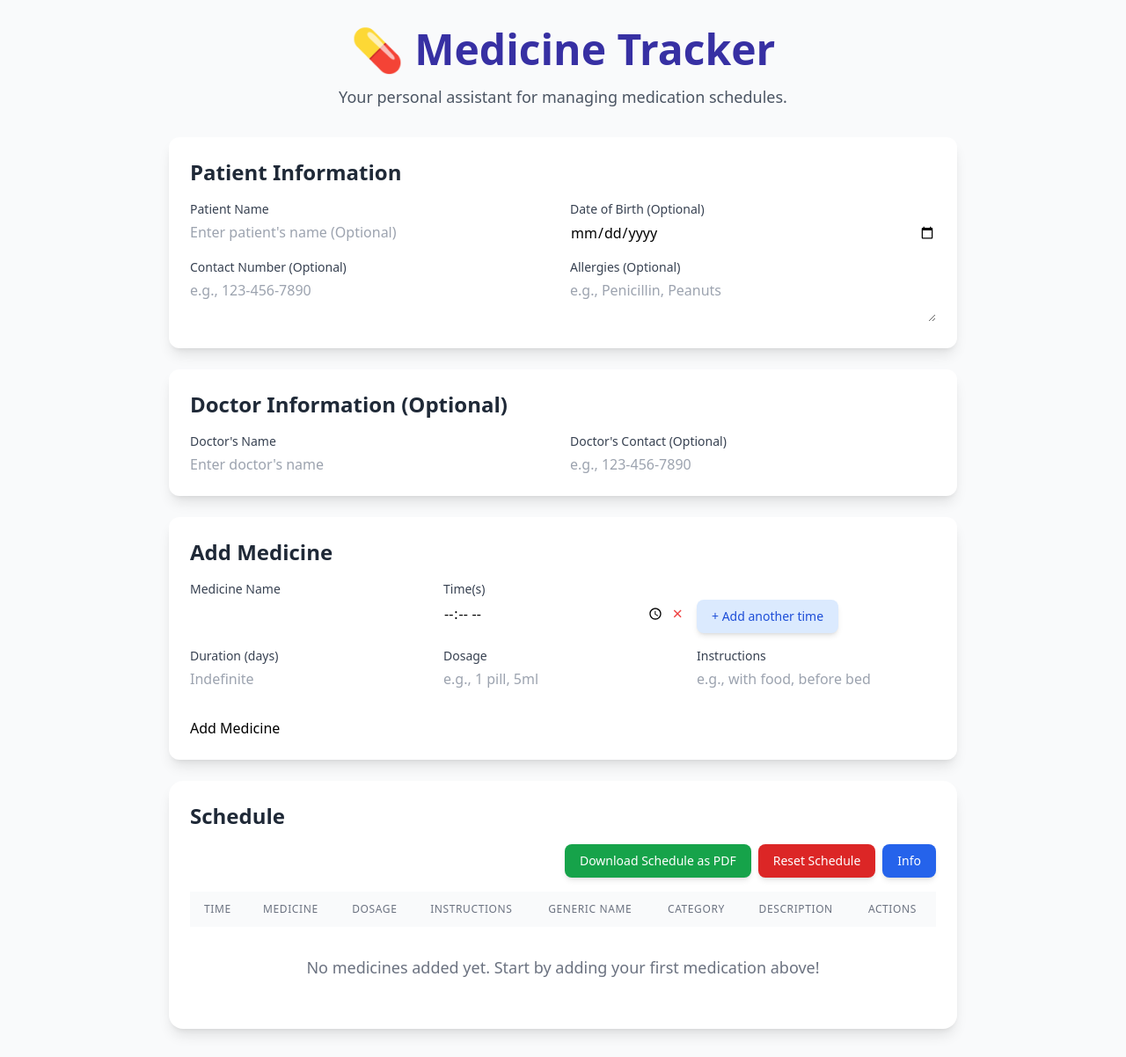
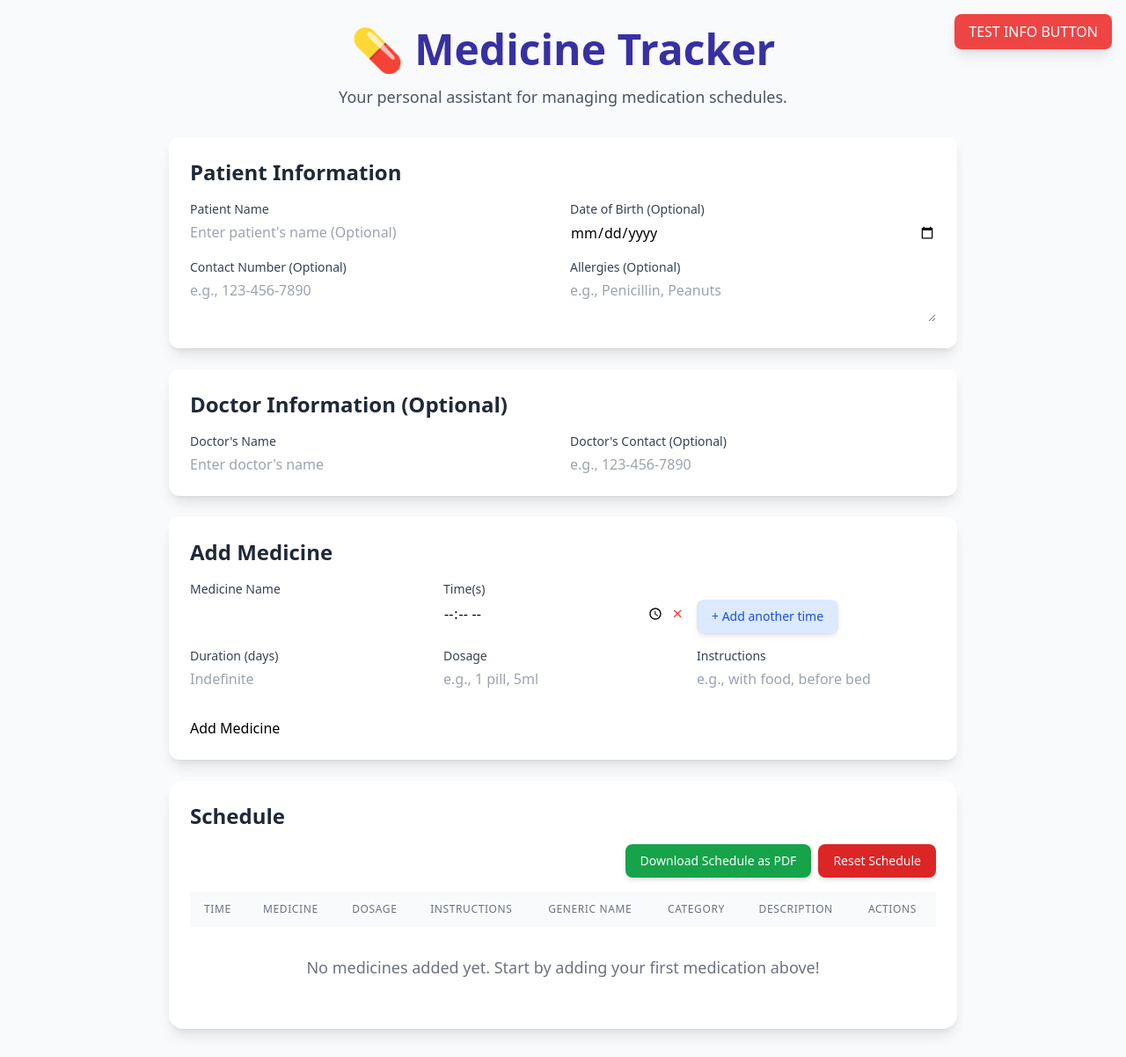
Before and after one commit to smile-plzz/medicine-tracker, a website: page public/index.html in a window 1280 px wide. Shown: the whole page at 88% size. Drawn offline with nearby package versions, Linux system fonts and the light colour scheme.

Commit message:
Feat: Temporarily move info button for debugging visibility

```diff
--- a/public/index.html
+++ b/public/index.html
@@ -109,6 +109,7 @@
     </style>
 </head>
 <body class="bg-gray-50 font-sans antialiased">
+    <button id="info-button" class="fixed top-4 right-4 z-50 px-4 py-2 bg-red-500 text-white rounded-lg shadow-lg">TEST INFO BUTTON</button>
     <div class="min-h-screen flex flex-col items-center py-8 px-4 sm:px-6 lg:px-8">
         <header class="w-full max-w-4xl text-center mb-8">
             <h1 class="text-5xl font-extrabold text-indigo-800 mb-4">💊 Medicine Tracker</h1>
@@ -201,7 +202,6 @@
                 <div class="flex flex-col sm:flex-row justify-end items-center mb-4 space-y-2 sm:space-y-0 sm:space-x-2 no-print">
                                         <button id="download-pdf" class="inline-flex justify-center rounded-lg border border-transparent bg-green-600 py-2 px-4 text-sm font-medium text-white shadow-md hover:bg-green-700 focus:outline-none focus:ring-2 focus:ring-green-500 focus:ring-offset-2 transition-all duration-200">Download Schedule as PDF</button>
                     <button id="reset-schedule" class="inline-flex justify-center rounded-lg border border-transparent bg-red-600 py-2 px-4 text-sm font-medium text-white shadow-md hover:bg-red-700 focus:outline-none focus:ring-2 focus:ring-red-500 focus:ring-offset-2 transition-all duration-200">Reset Schedule</button>
-                    <button id="info-button" class="inline-flex justify-center rounded-lg border border-transparent bg-blue-600 py-2 px-4 text-sm font-medium text-white shadow-md hover:bg-blue-700 focus:outline-none focus:ring-2 focus:ring-blue-500 focus:ring-offset-2 transition-all duration-200">Info</button>
                 </div>
                 <div class="overflow-x-auto">
                     <table id="schedule-table" class="min-w-full divide-y divide-gray-200">
--- a/src/main.js
+++ b/src/main.js
@@ -1,4 +1,5 @@
 document.addEventListener('DOMContentLoaded', () => {
+    console.log("main.js script loaded and DOMContentLoaded event fired.");
     const medicineForm = document.getElementById('medicine-form');
     const scheduleTableBody = document.querySelector('#schedule-table tbody');
     const emptyScheduleMessage = document.getElementById('empty-schedule');
```
